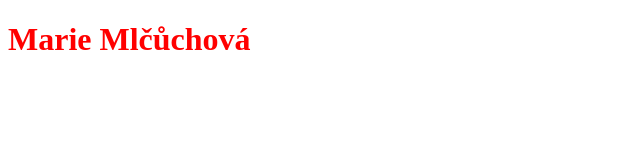
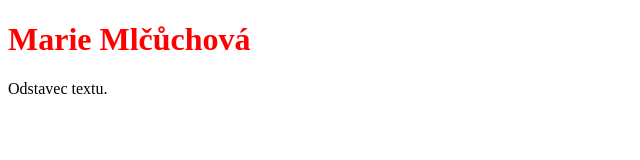
Before and after one commit to MarieMlcuchova/zivotopis, a plain HTML site: page index.html in a window 1280 px wide. Shown: the whole page, without its empty margins (0-640 px from the left). Drawn offline with Linux system fonts and the light colour scheme.

Commit message:
Přidán odstavec

```diff
--- a/index.html
+++ b/index.html
@@ -9,5 +9,7 @@
 </head>
 <body>
     <h1>Marie Mlčůchová</h1>
+
+    <p>Odstavec textu.</p>
 </body>
 </html>
```
